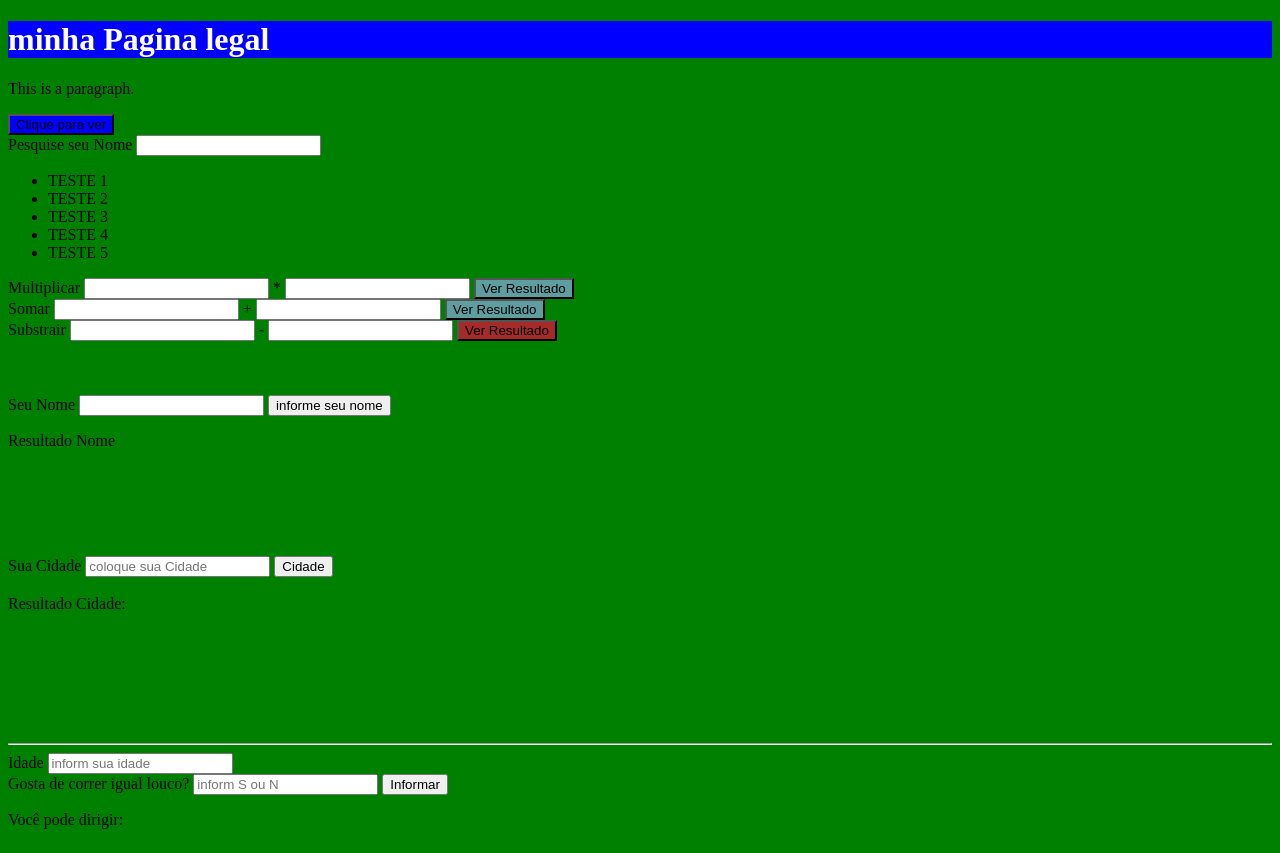
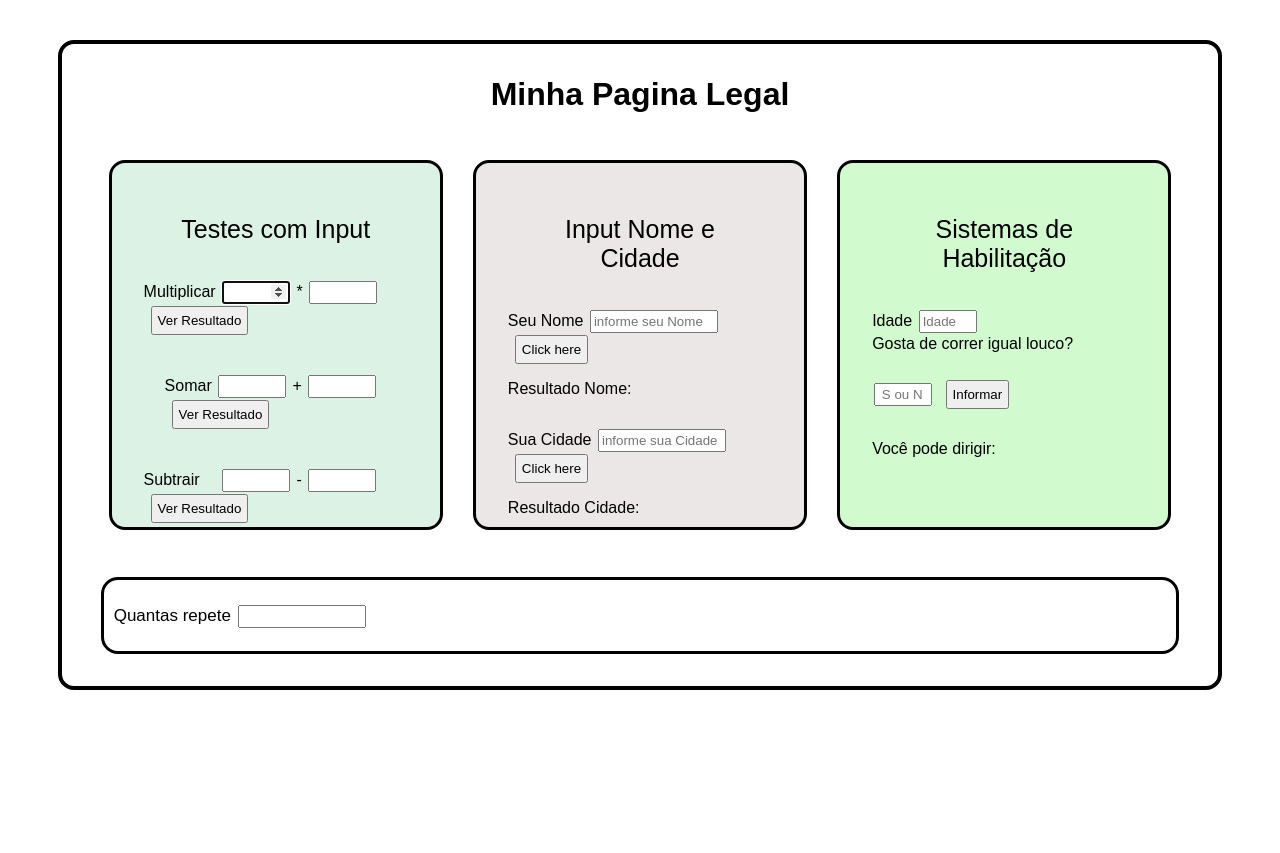
Before and after one commit to WillianDeCastro/TestePrimo, a plain HTML site: page index.html in a window 1280 px wide. After the commit the page ends 800 px from the top, so only its background shows below. Drawn offline with Linux system fonts and the light colour scheme.

Commit message:
Desafio muito bom

```diff
--- a/index.html
+++ b/index.html
@@ -1,165 +1,285 @@
 <!DOCTYPE html>
-<html>
+<!--doctype informa ao agente de usuario a versão do html que deve ser redenrizada-->
+<html lang="pr-br">
 
 <head>
-
-   <title>Minha Pagina de Internet</title>
+<title>DesafioCarlos</title>
+<meta charset="UTF-8">
+<meta name="viewport" content="width=device-width, initial-scale=1.0">
+<meta name="keywords" content="exercicos, prática">
+<meta name="description" content="informatica, tecnologia">
+<meta name="author" content="carlos">
 
 <style>
-      body {
-         background: green;
+
+body{
+padding: 0;
+margin: 0;
 }
 
-      h1 {
-         background-color: blue;
-         color: white
+#Principal{
+font-family: sans-serif;
+border: 4px solid #000;
+width: 91%;
+margin: 40px auto;
+border-radius: 1em;
+height: 650px;
+box-sizing: border-box;
 }
 
-      .ssds {
-         background-color: cadetblue;
+h1{
+text-align: center;
+margin-top: 1em;
 }
 
-      #btnSubtrair {
-         background-color: brown;
+button{
+padding: 5px;
+cursor: pointer;
+margin-left: 7px;
 }
 
-      .ptn {
-         display: inline-block;
+button:hover{
+background-color: #e1dddd;
 }
 
-      #resultado {
+input{
+width: 120px;
+margin: 2px;
+padding: 2px;
+}
+
+
+.container div{
+width: 33%;
+height: 300px;
+border: 3px solid #000;
+margin: 15px;
+padding: 2em;
+border-radius: 1em;
+position: relative;
+}
+
+.container{
+display: flex;
+margin: 2em;
+}
+
+.teste-paragrafo{
+text-align: center;
+display: block;
+margin: 20px;
+padding-bottom: 15px;
+font-size: 25px;
+}
+
+.testes-input::after{
+content: '';
+background-color: #4ebe7f ;
+}
+
+.input-nome::after{
+content: '';
+background-color:#a08687 ;
+}
+
+.input-sistemas::after{
+content: '';
+background-color: #1ae30e ;
+}
+
+.testes-input::after, .input-nome::after, .input-sistemas::after{
+content: '';
+position: absolute;
+width: 100%;
+height: 100%;
+left: 0;
+top: 0;
+opacity: 0.2;
+z-index: -1;
+border-radius: .8em;
+}
+
+.testes-input label{
+display: block;
+margin-top: 20px;
+}
+
+.testes-input input{
+width: 60px;
+}
+
+
+.testes-input span{
+margin-right: 16px;
+}
+
+.somar{
+margin-left: 21px;
+}
+
+
+#input-get{
+margin-top: 15px;
+}
+
+#idade, #pergunta{
+width: 50px;
+}
+
+#pergunta{
+margin-top: 30px;
+margin-bottom: 18px;
+}
+
+.ptn-buton{
+margin-left: 3px;
+color: red;
+}
+
+
+
+.footer{
+width: 91%;
+height: 3em;
+border: 3px solid #000;
+margin: auto;
+padding: 10px;
+border-radius: 1em;
+font-size: 17px;
+display: flex;
+}
+
+.label-footer{
+display: block;
+margin-top: 13px;
+}
+
+
+#digito{
+display: block;
 margin-left: 5px;
-         color: rgb(28, 27, 27);
-         text-transform: uppercase;
-         font-family: sans-serif;
+}
 
-      }
 </style>
 
 </head>
 
+
 <body>
 
-
-   <h1> minha Pagina legal</h1>
-   <p>This is a paragraph.</p>
-
-   <button style="background-color: blue;" onClick="alert('hello world')">Clique para ver </button>
-   <br>
-   <label>Pesquise seu Nome </label>
-   <input style="color: red" />
+<div id="Principal">
+<header>
+   <h1>
+    Minha Pagina Legal
+   </h1>
+</header>
 
 
-   <ul>
-      <li>TESTE 1</li>
-      <li>TESTE 2</li>
-      <li>TESTE 3</li>
-      <li>TESTE 4</li>
-      <li>TESTE 5</li>
-   </ul>
+<section>
+    <div class="container" >
 
-
-   <label>Multiplicar</label>
-   <input id="num1Mult" type="number" />
+       <div class="testes-input">
+         <p class="teste-paragrafo">Testes com Input</p>
+        <label>Multiplicar
+        <input id="num1Mult" type="number" autofocus/>
         *
         <input id="num2Mult" type="number" />
         <button class="ssds" id="btnMult" onclick="Multplicar()">Ver Resultado</button>
+        </label>
+
         <br>
 
-   <label>Somar</label>
+        <label class="somar">Somar
         <input id="num1Som" type="number" />
         +
         <input id="num2Som" type="number" />
         <button class="ssds" id="btnSomar" onclick="Somar()">Ver Resultado</button>
+        </label>
 
         <br>
-   <label>Substrair</label>
+
+        <label><span>Subtrair</span>
         <input id="num1Sub" type="number" />
         -
-
         <input id="num2Sub" type="number" />
         <button id="btnSubtrair" onclick="Subtrair()">Ver Resultado</button>
+      </label>
 
-   <br>
-   <br>
-   <br>
-   <br>
-
-   <label>Seu Nome</label>
-   <input type="text" id="NomeDigitado" />
-   <button id="btnNome" onclick="NomeDigitado()">informe seu nome</button>
-   <p id="resultaNome">Resultado Nome</p>
+   </div>
 
 
-   <br>
-   <br>
-   <br>
-   <br>
-   <br>
 
-   <label>Sua Cidade</label>
-   <input type="text" id="input-get" name="#" placeholder="coloque sua Cidade" />
-   <button onclick="SuaCidade()" id="btn-get"> Cidade</button><br>
-   <p class="ptn">Resultado Cidade:
-   <p class="ptn" id="resultado"></p>
+       <div class="input-nome" >
+         <p class="teste-paragrafo">Input Nome e Cidade</p>
+        <label>Seu Nome</label>
+         <input type="text" id="NomeDigitado" placeholder="informe seu Nome" />
+         <button id="btnNome" onclick="NomeDigitado()">Click here</button>
+         <p>Resultado Nome:
+          <span id="resultaNome"></span>
          </p>
 
 
-   <br>
-   <br>
-   <br>
-   <br>
-   <br>
 
-   <hr />
 
+         <label >Sua Cidade</label>
+         <input type="text" id="input-get" placeholder="informe sua Cidade" />
+         <button onclick="SuaCidade()" id="btn-get">Click here</button><br>
+         <p class="ptn">Resultado Cidade:
+         <span class="ptn" id="resultado"></span>
+         </p>
+
+
+       </div>
+
+
+
+       <div class="input-sistemas" >
+         <p class="teste-paragrafo">Sistemas de Habilitação</p>
         <label>Idade</label>
-   <input type="text"  placeholder="inform sua idade" />
+        <input type="number" id="idade" placeholder="Idade"  />
         <br>
 
         <label>Gosta de correr igual louco?</label>
-   <input type="text" placeholder="inform S ou N" />
-   <button id="BtnInformar" onclick="Dirigir(a)" > Informar</button><br>
+        <input type="text" id="pergunta" placeholder=" S ou N"/>
+        <button  onclick="Dirigir()" > Informar</button><br>
         <p class="ptn">Você pode dirigir:
-      <span class="ptn" id="ResltadoDrigir"></span>
+           <span class="ptn-buton" id="ResultadoDirigir"></span>
         </p>
+       </div>
+
+
+
+     </div>
+</section>
+
+
+<section class="section-footer">
+       <div class="footer">
+
+          <label id="form"  for="valor" class="label-footer">Quantas repete
+          <input type="number" id="valor" onchange="chamar()"/>
+         </label>
+           <p id="digito"></p>
+
+
+       </div>
+</section>
+
+</div>
 
          <script>
-
-      function Dirigir() {
-         var idade = parseInt(document.getElementById("Idade").value);
-         var informacao = document.getElementById("Pergunta").value;
-
-         var resultado = "";
-
-         if (idade >= 18 &&  informacao == "n") {
-            resultado = "pode dirigir"
-         }
-         else if(idade >= 18 &&  informacao = "s"){
-            resultado = "nunca irá dirigir seu canalha!"
-         }
-         else if(idade < 18 &  informacao == "s"){
-            resultado = "mesmo que pudesse não deixaria vc tirar a carta!"
-         }
-         else if(idade < 18 &&  informacao == "n"){
-            resultado = "é só esperar que um dia chega"
-         }
-
-         document.getElementById("ResultadoDirigir").textCtent == resultado;
-
-      }
-
                  function Multplicar() {
                           var num1 = document.getElementById("num1Mult").value;
                           var num2 = document.getElementById("num2Mult").value;
                           var resultado = parseInt(num1) * parseInt(num2);
                           alert(resultado);
+
                        }
 
                        function Somar() {
                           var num1 = document.getElementById("num1Som").value;
                           var num2 = document.getElementById("num2Som").value;
-         var resultado = parseInt(num1) * parseInt(num2);
+                          var resultado = parseInt(num1) + parseInt(num2);
                           alert(resultado);
 
                        }
@@ -171,22 +291,6 @@
                           alert(resultado);
 
                        }
-
-      function divisao_numeros() {
-         var num1 = document.getElementById("num1Som").value;
-         var num2 = document.getElementById("num2Som").value;
-         var resultado = parseInt(num1) / parseInt(num2);
-         alert(resultado);
-
-      }
-
-      function MudarNome() {
-         var pResultado = document.getElementById("resulta");
-         pResultado.textContent = "Mirosmar";
-
-
-      }
-
 
                        function NomeDigitado() {
                           var nomeinformado = document.getElementById("NomeDigitado").value;
@@ -201,8 +305,40 @@
 
                        }
 
+                       function Dirigir() {
+                          var idade = parseInt(document.getElementById("idade").value);
+                          var informacao = document.getElementById("pergunta").value;
+
+                          var resultado = "";
+
+                          if (idade >= 18 &&  informacao.toLowerCase() == "n"){
+                             resultado = "Pode dirigir"
+                          }
+                          else if(idade >= 18 &&  informacao.toLowerCase() == "s"){
+                             resultado = "Nunca irá dirigir seu canalha!"
+                          }
+                          else if(idade <=18 &&  informacao.toLowerCase() == "s") {
+                             resultado = "Mesmo que pudesse não deixaria vc tirar a carta!"
+                          }
+                          else if(idade < 18 &&  informacao.toLowerCase() == "n"){
+                             resultado = "É só esperar que um dia chega"
+                          }
+
+                          document.getElementById("ResultadoDirigir").textContent = resultado;
+
+                       }
+
+                          var captar = "";
+                           function chamar(){
+                          captar = parseInt(document.getElementById("valor").value);
+                           parseInt(document.getElementById("digito").innerHTML = captar);
+
+                          document.getElementById("digito").innerText="#";
+                          }
 
           </script>
+
+
+
 </body>
-
 </html>
```
Lines whose indentation alone changed are shown as unchanged.
